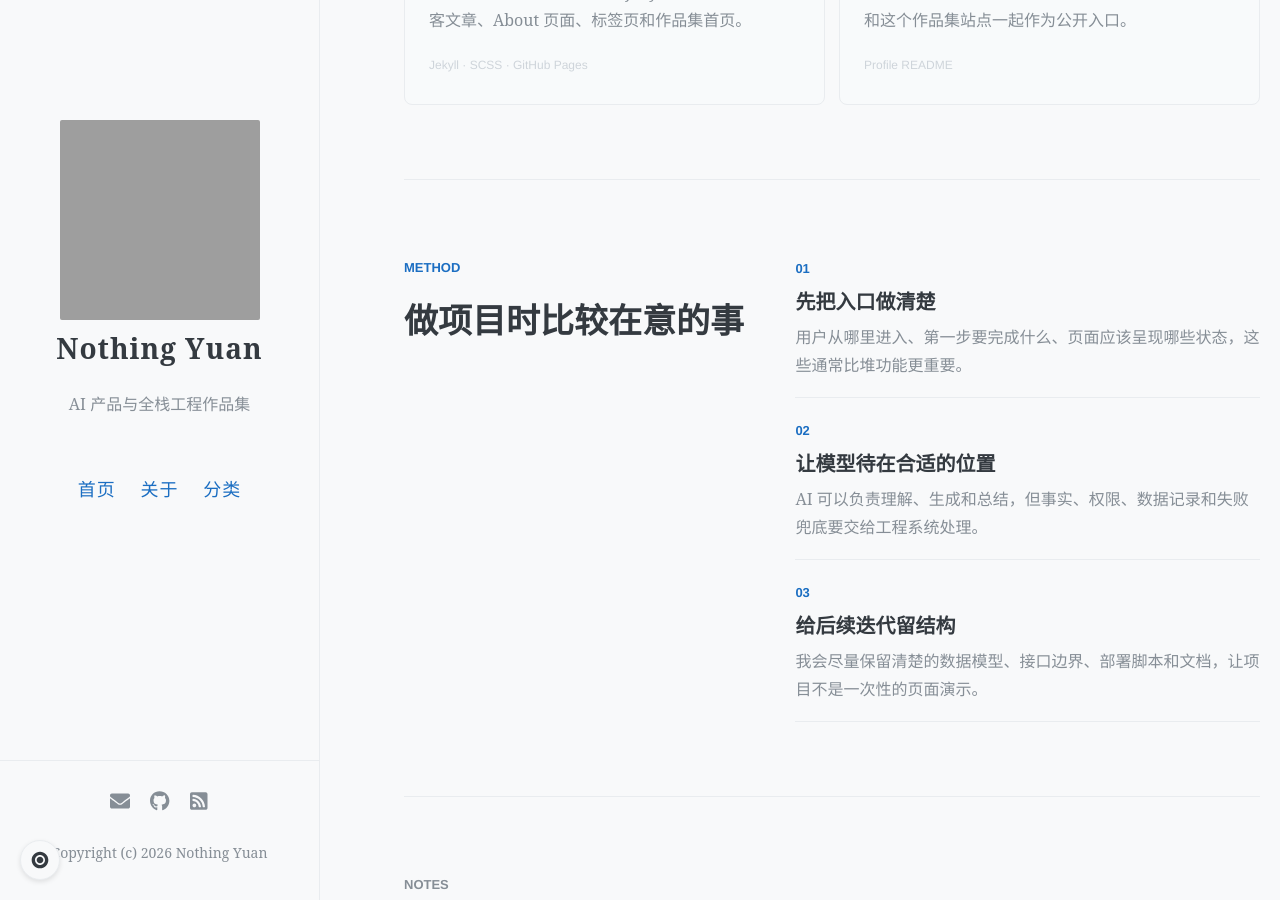
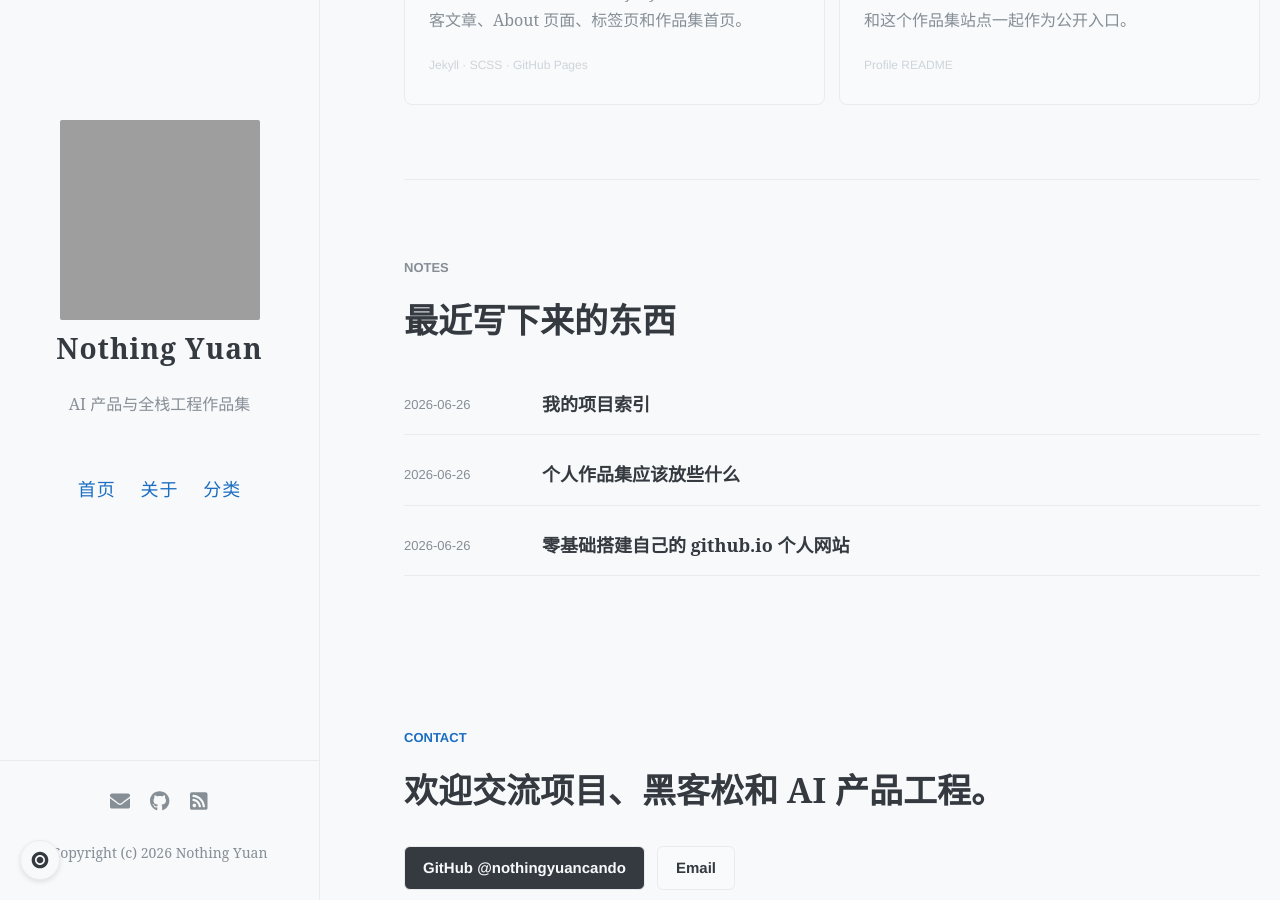
Before and after one commit to nothingyuancando/nothingyuancando.github.io, a Jekyll site: the page built from index.html, in a window 1280 px wide and 900 px high, scrolled down 3521 px. Built offline with Jekyll 4.4.1, drawn with Linux system fonts in a browser that asks for light colours; a script that is not in the unit is left out; the list of posts is cut into pages by our own code; grey boxes are pictures that could not be loaded.

Commit message:
Remove method section

```diff
--- a/index.html
+++ b/index.html
@@ -151,30 +151,6 @@ title: Portfolio
     </div>
   </section>
 
-  <section class="portfolio-section split-section" aria-labelledby="method-title">
-    <div>
-      <p class="eyebrow">Method</p>
-      <h2 id="method-title">做项目时比较在意的事</h2>
-    </div>
-    <div class="method-list">
-      <article>
-        <span>01</span>
-        <h3>先把入口做清楚</h3>
-        <p>用户从哪里进入、第一步要完成什么、页面应该呈现哪些状态，这些通常比堆功能更重要。</p>
-      </article>
-      <article>
-        <span>02</span>
-        <h3>让模型待在合适的位置</h3>
-        <p>AI 可以负责理解、生成和总结，但事实、权限、数据记录和失败兜底要交给工程系统处理。</p>
-      </article>
-      <article>
-        <span>03</span>
-        <h3>给后续迭代留结构</h3>
-        <p>我会尽量保留清楚的数据模型、接口边界、部署脚本和文档，让项目不是一次性的页面演示。</p>
-      </article>
-    </div>
-  </section>
-
   <section class="portfolio-section writing-section" aria-labelledby="writing-title">
     <div class="section-heading">
       <p class="eyebrow">Notes</p>
```
